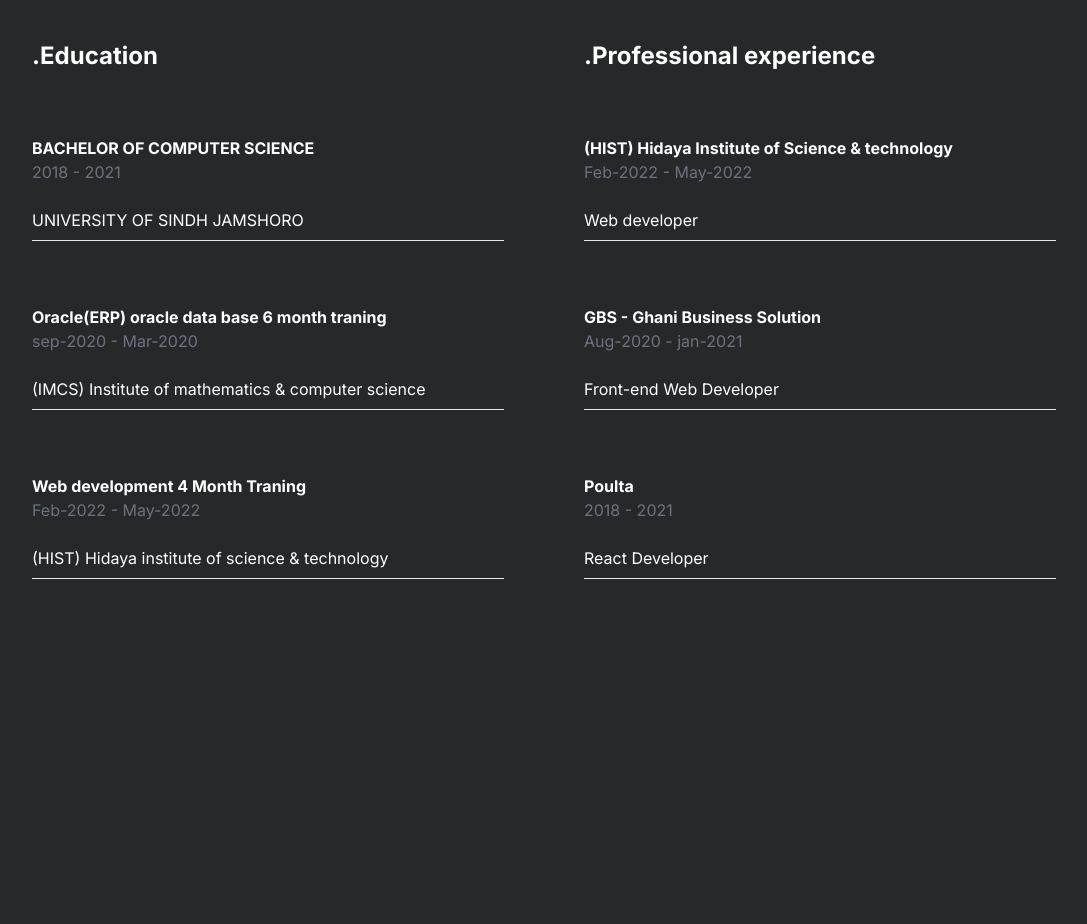
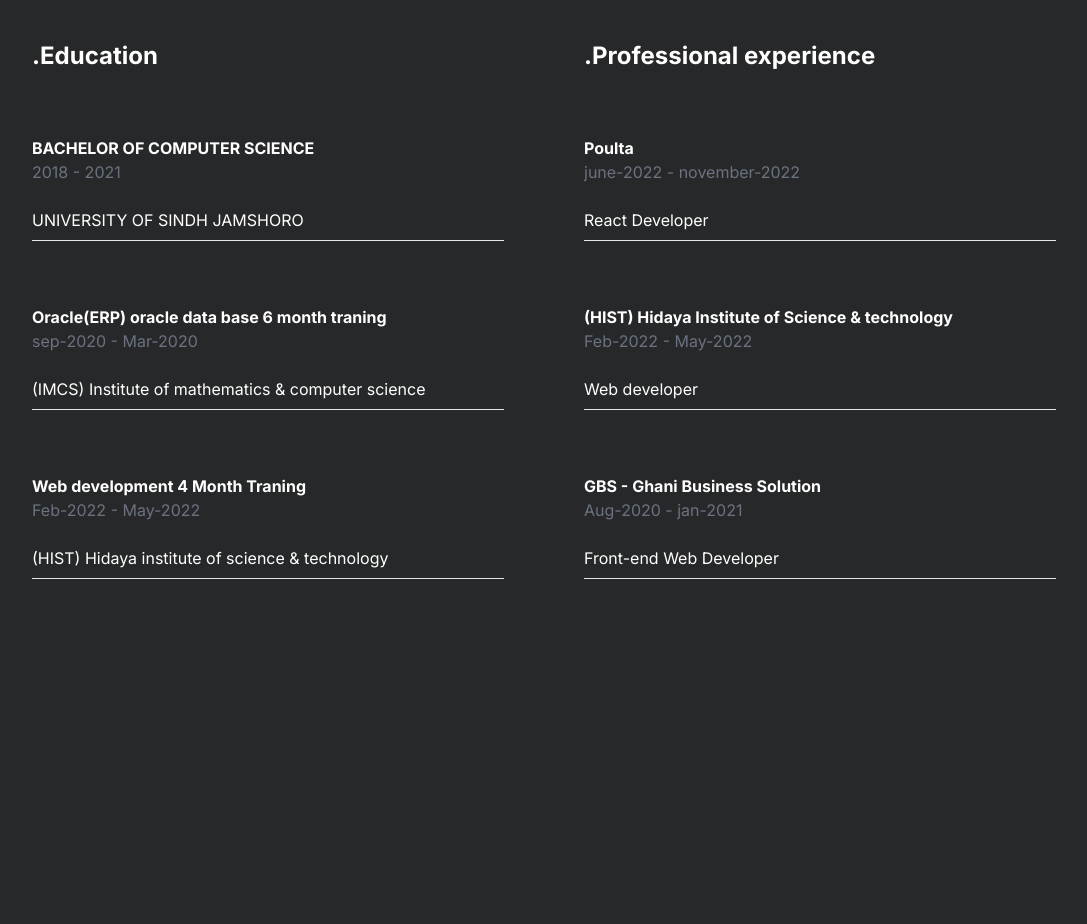
Before and after one commit to khalilahmed63/portfolio-nextjs, a Next.js app: page / in a window 1280 px wide. Shown: the part 2680-3604 px from the top of the page, without its empty margins (96-1183 px from the left). Built offline with nearby package versions, Linux system fonts and the light colour scheme.

Commit message:
experience section alignment

```diff
--- a/src/components/ExperienceEducation.tsx
+++ b/src/components/ExperienceEducation.tsx
@@ -48,6 +48,13 @@ export default function ExperienceEducation() {
                 .Professional experience
               </p>
               <div className="mt-16 pr-2 border-b">
+                <p className=" font-bold text-base text-white">Poulta</p>
+                <p className=" text-base text-gray-500">june-2022 - november-2022</p>
+                <p className="mt-6 mb-2 text-base text-white">
+                  React Developer
+                </p>
+              </div>
+              <div className="mt-16 pr-2 border-b">
                 <p className=" font-bold text-base text-white">
                   (HIST) Hidaya Institute of Science & technology
                 </p>
@@ -63,13 +70,6 @@ export default function ExperienceEducation() {
                   Front-end Web Developer
                 </p>
               </div>
-              <div className="mt-16 pr-2 border-b">
-                <p className=" font-bold text-base text-white">Poulta</p>
-                <p className=" text-base text-gray-500">2018 - 2021</p>
-                <p className="mt-6 mb-2 text-base text-white">
-                  React Developer
-                </p>
-              </div>
             </div>
           </div>
         </div>
```
